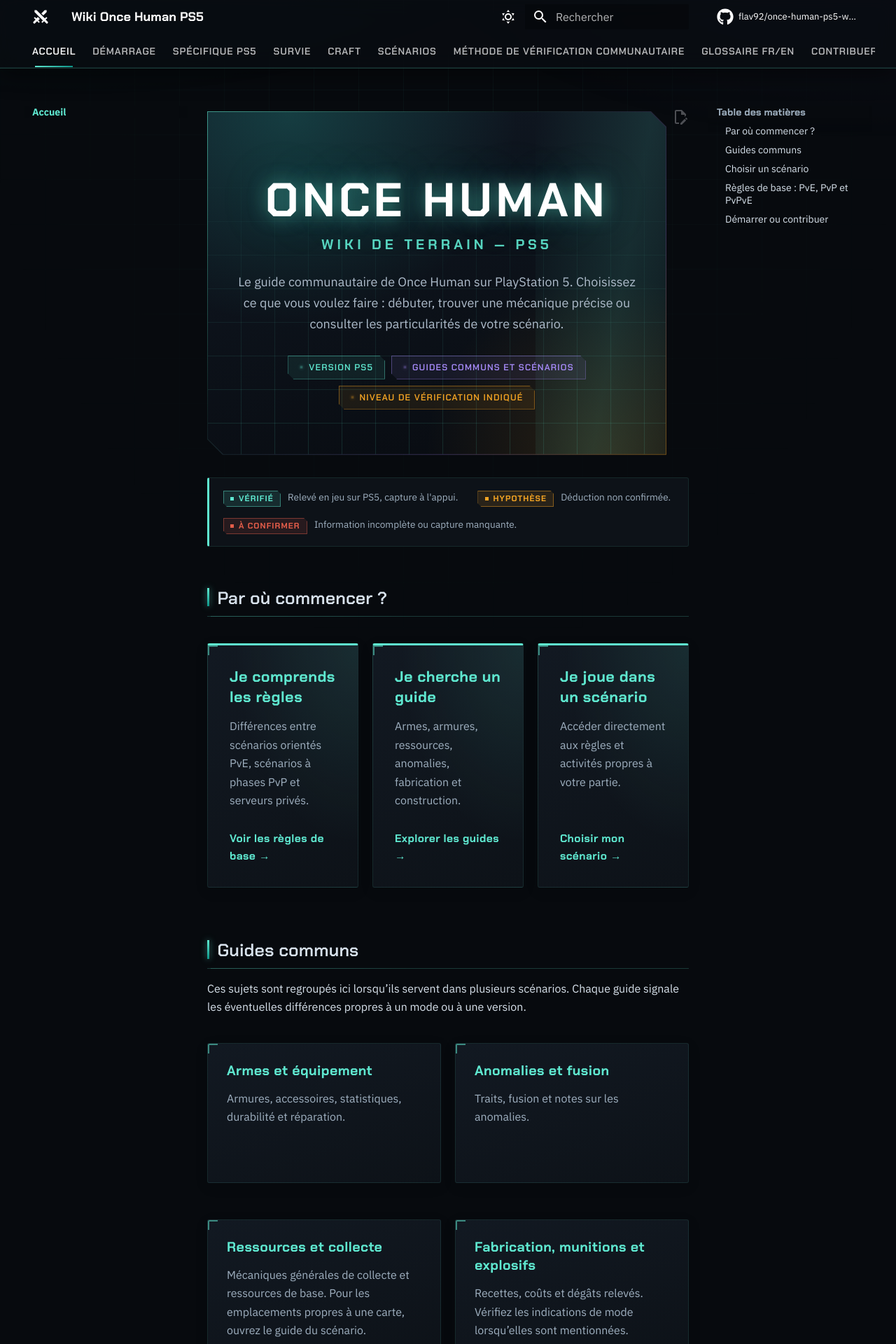
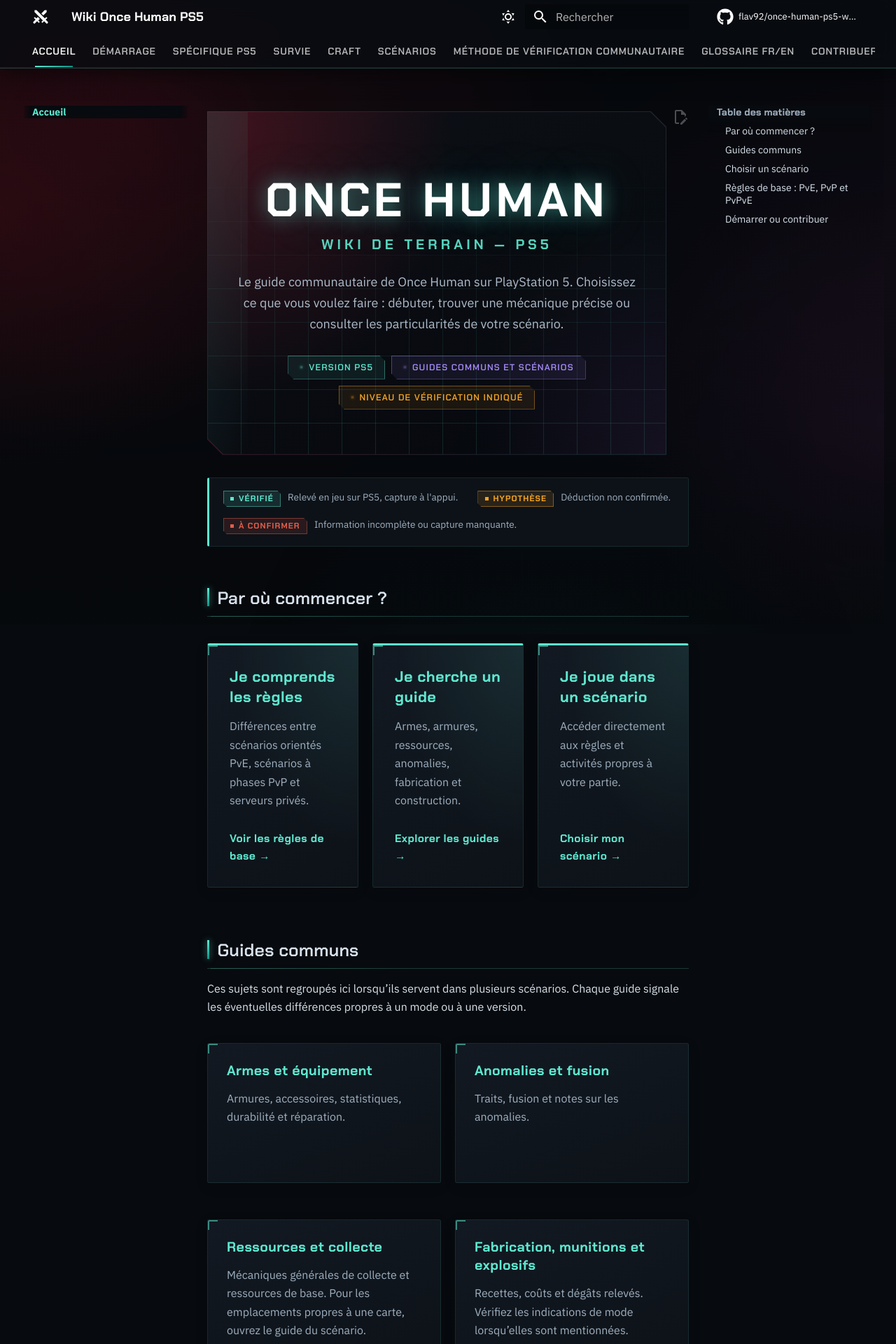
Before and after one commit to flav92/once-human-ps5-wiki, an MkDocs documentation site: the page built from docs/index.md, in a window 1280 px wide. Shown: the top 1920 px of the page at 70% size. Built offline with MkDocs 1.6.1 and Material for MkDocs 9.7.7, drawn with Linux system fonts in a browser that asks for light colours; comment, search, counter and statistics services are not loaded.

Commit message:
Remplacer le fond quadrillé par une ambiance animée inspirée de Once Human

```diff
--- a/docs/stylesheets/extra.css
+++ b/docs/stylesheets/extra.css
@@ -991,3 +991,101 @@
     margin: 0.55rem 0 0;
   }
 }
+
+
+/* ------------------------------------------------------------
+   20. Ambiance immersive inspirée du site officiel Once Human
+   Fond organique animé : on abandonne la grille « carrelage ».
+   ------------------------------------------------------------ */
+body::before {
+  background-image:
+    radial-gradient(ellipse at 18% 18%, rgba(180, 24, 42, 0.15), transparent 32%),
+    radial-gradient(ellipse at 82% 35%, rgba(95, 36, 76, 0.13), transparent 35%),
+    radial-gradient(ellipse at 50% 90%, rgba(20, 112, 111, 0.08), transparent 38%);
+  background-size: 145% 145%;
+  background-position: 0% 0%;
+  opacity: 0.9;
+  mask-image: none;
+  animation: oh-atmosphere 28s ease-in-out infinite alternate;
+}
+body::after {
+  background:
+    radial-gradient(ellipse 48% 58% at 0% 35%, rgba(214, 28, 49, 0.12), transparent 72%),
+    radial-gradient(ellipse 42% 52% at 100% 68%, rgba(102, 45, 104, 0.12), transparent 72%),
+    linear-gradient(180deg, rgba(5, 7, 10, 0.03), rgba(5, 7, 10, 0.28));
+  opacity: 1;
+  animation: oh-veil-drift 34s ease-in-out infinite alternate;
+}
+@keyframes oh-atmosphere {
+  0%   { background-position: 0% 0%; transform: scale(1); }
+  50%  { background-position: 65% 35%; transform: scale(1.035); }
+  100% { background-position: 100% 80%; transform: scale(1.07); }
+}
+@keyframes oh-veil-drift {
+  from { transform: translate3d(-1.5%, -1%, 0); }
+  to   { transform: translate3d(1.5%, 1%, 0); }
+}
+/* L'accueil gagne une profondeur plus cinématique, sans dépendre
+   d'une image distante ni ralentir le chargement. */
+.md-typeset .oh-hero {
+  background: linear-gradient(118deg,
+    rgba(255, 55, 67, 0.88) 0%,
+    rgba(108, 34, 58, 0.58) 27%,
+    rgba(31, 42, 53, 0.88) 58%,
+    rgba(95, 232, 208, 0.38) 100%);
+  background-size: 220% 220%;
+  animation: oh-hero-current 15s ease-in-out infinite alternate;
+}
+.md-typeset .oh-hero__inner {
+  background:
+    radial-gradient(ellipse 70% 120% at 8% 5%, rgba(215, 30, 52, 0.22), transparent 65%),
+    radial-gradient(ellipse 65% 110% at 100% 100%, rgba(85, 53, 115, 0.2), transparent 65%),
+    linear-gradient(155deg, rgba(12, 16, 22, 0.96), rgba(5, 8, 12, 0.98));
+}
+@keyframes oh-hero-current {
+  from { background-position: 0% 30%; }
+  to   { background-position: 100% 70%; }
+}
+/* Scan plus lent et plus visible, façon signal/anomalie. */
+.md-typeset .oh-hero__inner::after {
+  width: 48%;
+  background: linear-gradient(100deg,
+    transparent 0%,
+    rgba(255, 48, 65, 0.04) 25%,
+    rgba(255, 65, 82, 0.22) 48%,
+    rgba(95, 232, 208, 0.12) 58%,
+    transparent 100%);
+  animation-duration: 9s;
+}
+/* Reflets rouge sombre dans les cartes, tout en gardant leur texte lisible. */
+.md-typeset .oh-card::after {
+  background:
+    radial-gradient(ellipse 70% 95% at 100% 100%, rgba(211, 34, 55, 0.15), transparent 68%),
+    linear-gradient(115deg, transparent 30%, rgba(255, 255, 255, 0.035) 50%, transparent 70%);
+  background-size: 100% 100%, 220% 100%;
+}
+@media (hover: hover) and (pointer: fine) and (prefers-reduced-motion: no-preference) {
+  .md-typeset .oh-card:hover::after {
+    opacity: 1;
+    animation: oh-card-glint 1.1s ease-out both;
+  }
+}
+@keyframes oh-card-glint {
+  from { background-position: 0 0, 130% 0; }
+  to   { background-position: 0 0, -30% 0; }
+}
+@media (prefers-reduced-motion: reduce) {
+  body::before,
+  body::after,
+  .md-typeset .oh-hero,
+  .md-typeset .oh-hero__inner,
+  .md-typeset .oh-hero__inner::before,
+  .md-typeset .oh-hero__inner::after,
+  .md-typeset .oh-grid .oh-card {
+    animation: none !important;
+  }
+  .md-typeset .oh-card,
+  .md-typeset .oh-card:hover {
+    transform: none !important;
+  }
+}
```
